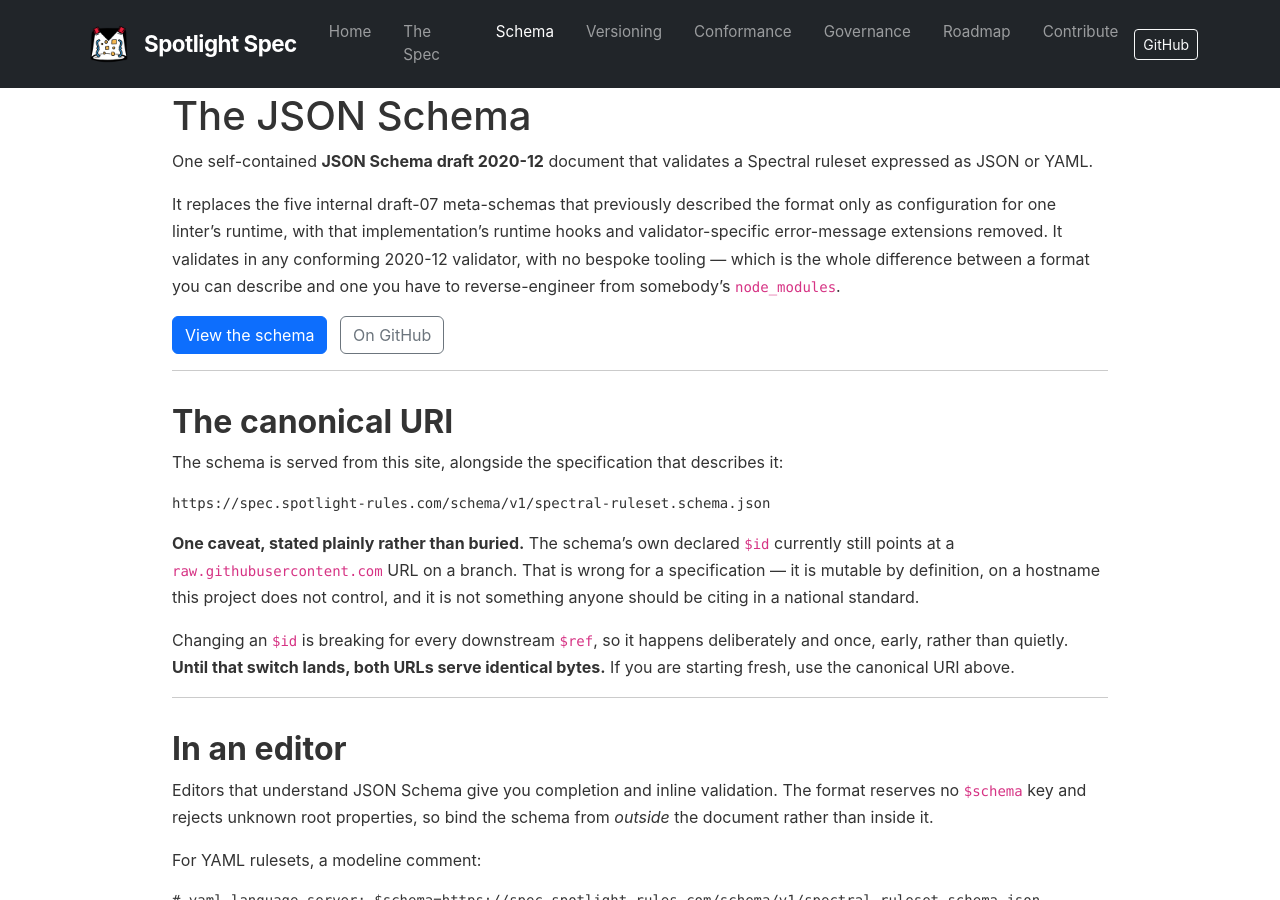
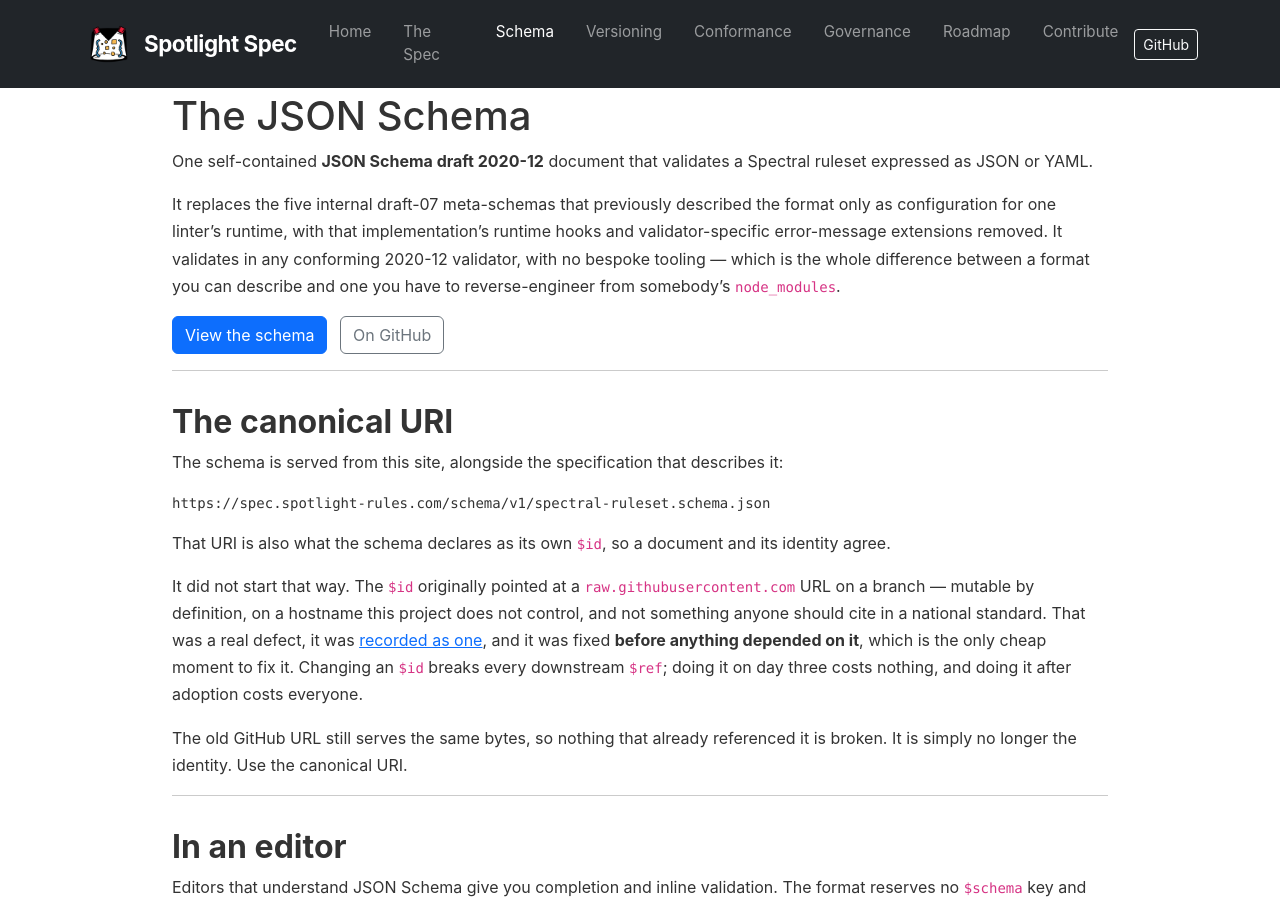
Before and after one commit to api-commons/spotlight-spec, a Jekyll site: the page built from schema.md, in a window 1280 px wide and 900 px high. Built offline with Jekyll 4.4.1, drawn with Linux system fonts in a browser that asks for light colours.

Commit message:
Switch the schema $id to the canonical URI
The $id declared a raw.githubusercontent.com URL pointing at a branch --
mutable by definition, on a hostname this project does not control. Now that
spec.spotlight-rules.com resolves, it points there instead, so the document
and its identity agree.

Done now because changing an $id breaks every downstream $ref: on day three
that costs nothing, after adoption it costs everyone. The old GitHub URL
still serves identical bytes, so nothing that already referenced it breaks --
it is simply no longer the identity.

Schema re-validated against the 2020-12 metaschema; all $refs are local
(#/$defs/...), so none were affected.

Co-Authored-By: Claude Opus 5 (1M context) <noreply@anthropic.com>

````diff
--- a/_config.yml
+++ b/_config.yml
@@ -32,7 +32,7 @@ email: info@apievangelist.com
 # the specification document + schema
 spec_doc: https://github.com/api-commons/spotlight-spec/blob/main/README.md
 schema_path: /schema/v1/spectral-ruleset.schema.json
-schema_raw: https://raw.githubusercontent.com/api-commons/spotlight-spec/main/schema/v1/spectral-ruleset.schema.json
+schema_raw: https://spec.spotlight-rules.com/schema/v1/spectral-ruleset.schema.json
 
 # upstream + neighbours
 up_repo: https://github.com/stoplightio/spectral
--- a/schema.md
+++ b/schema.md
@@ -34,14 +34,17 @@ The schema is served from this site, alongside the specification that describes
 https://spec.spotlight-rules.com/schema/v1/spectral-ruleset.schema.json
 ```
 
-**One caveat, stated plainly rather than buried.** The schema's own declared `$id` currently still
-points at a `raw.githubusercontent.com` URL on a branch. That is wrong for a specification — it is
-mutable by definition, on a hostname this project does not control, and it is not something anyone
-should be citing in a national standard.
+That URI is also what the schema declares as its own `$id`, so a document and its identity agree.
 
-Changing an `$id` is breaking for every downstream `$ref`, so it happens deliberately and once,
-early, rather than quietly. **Until that switch lands, both URLs serve identical bytes.** If you are
-starting fresh, use the canonical URI above.
+It did not start that way. The `$id` originally pointed at a `raw.githubusercontent.com` URL on a
+branch — mutable by definition, on a hostname this project does not control, and not something
+anyone should cite in a national standard. That was a real defect, it was
+[recorded as one]({{ site.issues }}/1), and it was fixed **before anything depended on it**, which
+is the only cheap moment to fix it. Changing an `$id` breaks every downstream `$ref`; doing it on
+day three costs nothing, and doing it after adoption costs everyone.
+
+The old GitHub URL still serves the same bytes, so nothing that already referenced it is broken.
+It is simply no longer the identity. Use the canonical URI.
 
 ---
 
--- a/schema/v1/spectral-ruleset.schema.json
+++ b/schema/v1/spectral-ruleset.schema.json
@@ -1,6 +1,6 @@
 {
   "$schema": "https://json-schema.org/draft/2020-12/schema",
-  "$id": "https://raw.githubusercontent.com/api-commons/spotlight-spec/main/schema/v1/spectral-ruleset.schema.json",
+  "$id": "https://spec.spotlight-rules.com/schema/v1/spectral-ruleset.schema.json",
   "title": "Spectral Ruleset",
   "description": "A Spectral ruleset: a portable, machine-readable set of API governance rules applied to JSON or YAML documents. This schema describes the serialized (JSON/YAML) form of the format. See https://github.com/api-commons/spotlight-spec for the specification.",
   "type": "object",
````
Also changed, not shown: README.md.
